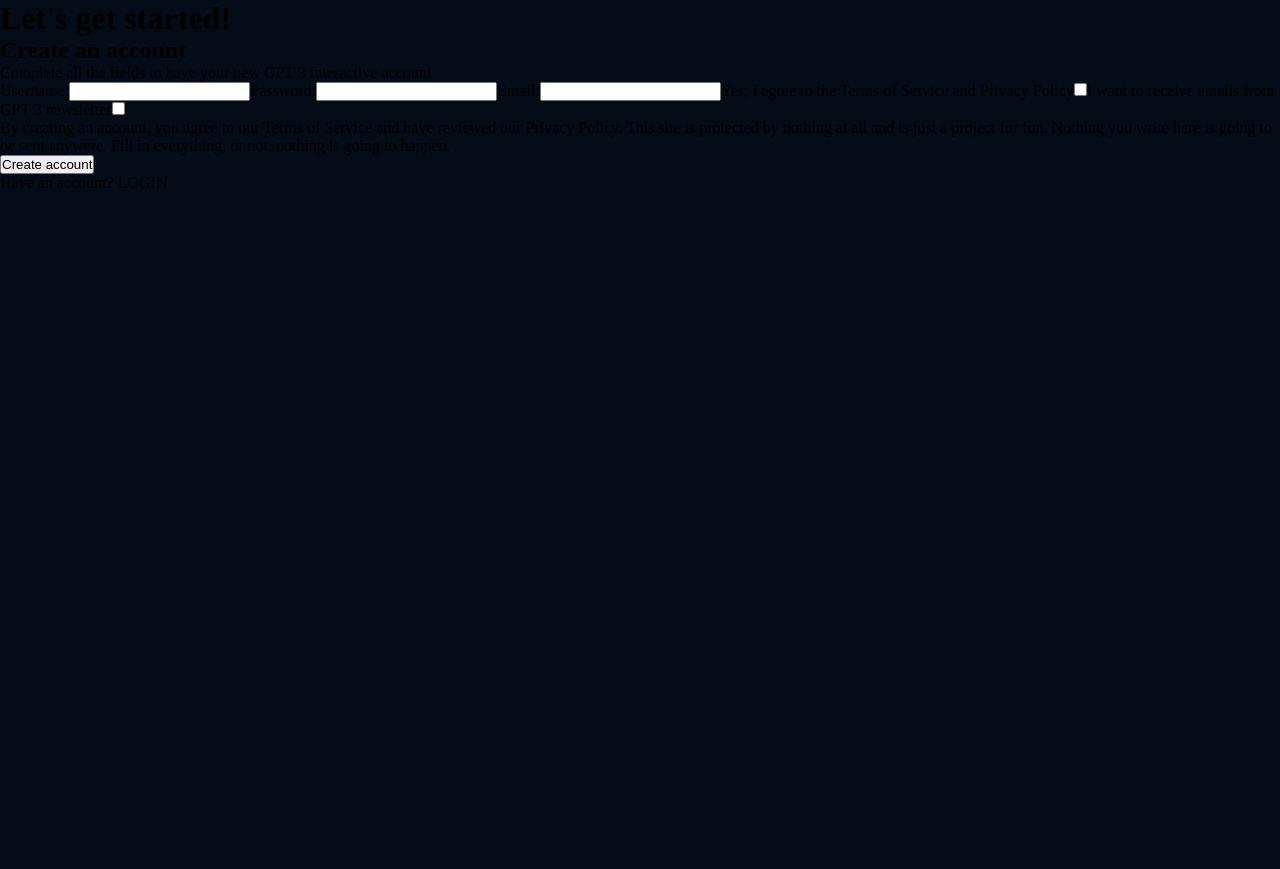
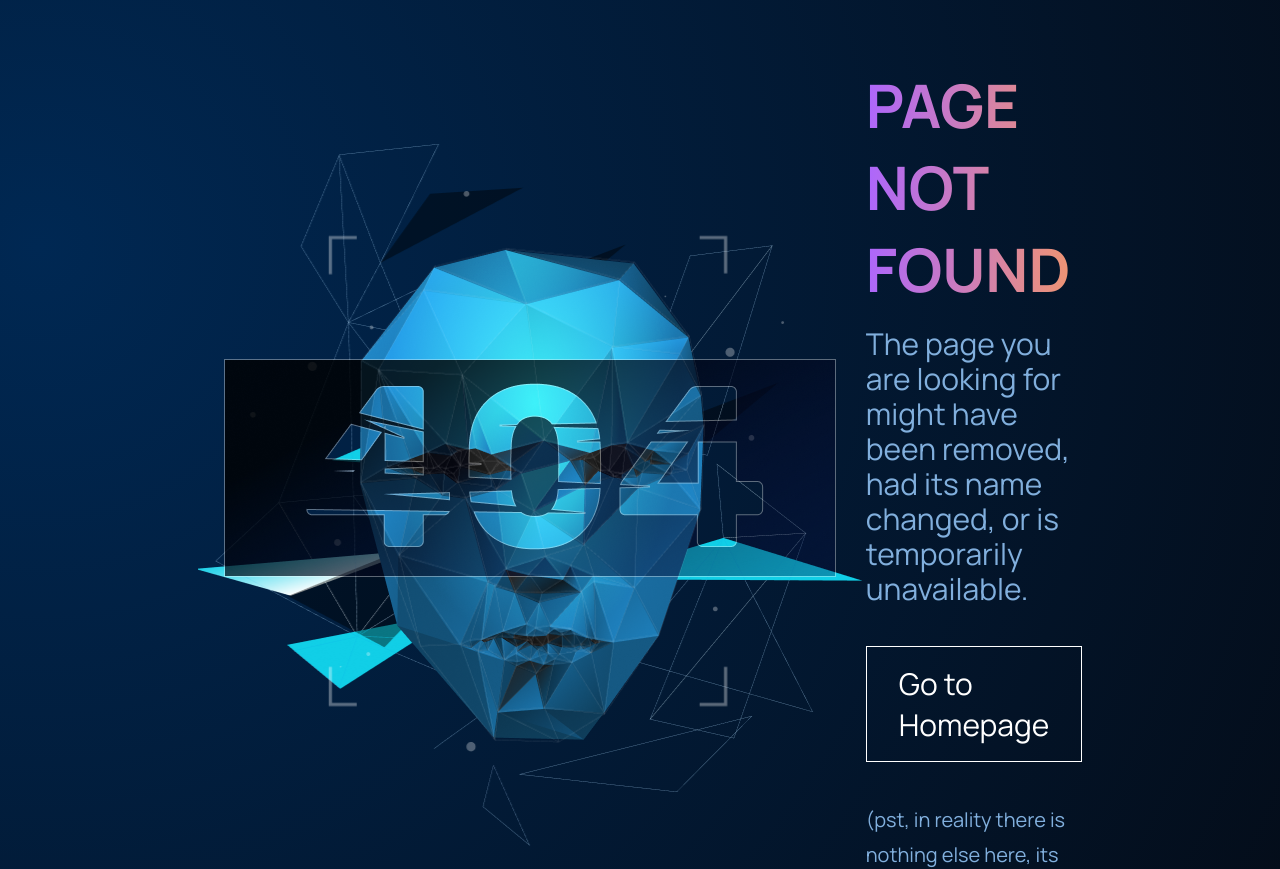
Before and after one commit to ignacioLiotti/GPT3-React_Landing_Page, a React (Create React App) app: page /get-started in a window 1280 px wide. Shown: the top 869 px of the page. Before the commit the page ends 800 px from the top, so only its background shows below. Built offline with nearby package versions, Linux system fonts and the light colour scheme.

Commit message:
Last issues solved, added the last loadings animations, href to home when click on logo and other stuff

```diff
--- a/src/App.js
+++ b/src/App.js
@@ -1,6 +1,6 @@
 import React from 'react'
 
-import {Home, SignUp, GetStarted,NotFound} from './pages'
+import {Home, SignUp,NotFound} from './pages'
 import './App.css'
 import {BrowserRouter,Routes,Route} from "react-router-dom";
 
@@ -12,7 +12,6 @@ const App = () => {
 
         <Route path="/" element={<Home />} />
         <Route path="/sign-up" element={<SignUp perform='register' />} />
-        <Route path="/get-started" element={<GetStarted />} />
       </Routes>
     </BrowserRouter>
   )
--- a/src/components/cta/Cta.jsx
+++ b/src/components/cta/Cta.jsx
@@ -1,10 +1,26 @@
 import React from 'react'
 import { Link } from 'react-router-dom'
 import './cta.css'
+import { motion } from 'framer-motion'
 
 const Cta = () => {
+
+  const loadVars={
+    initial:{
+      x:'5vw',
+      opacity: 0,
+    },
+    whileInView:{
+      x:0,
+      opacity: 1,
+      transition: {
+        duration: 3
+      }
+    }
+  }
+
   return (
-    <div className='gpt3__cta'>
+    <motion.div className='gpt3__cta' variants={loadVars} initial='initial' whileInView='whileInView' viewport={{once:true}}>
       <div className='gpt3__cta-content'>
         <p>Request Early Access to Get Started</p>
         <h3>Register today & start exploring the endless possiblities.</h3>
@@ -13,7 +29,7 @@ const Cta = () => {
       <div className='gpt3__cta-btn'>
         <Link to='/sign-up'><button type='button'>Get Started</button></Link>
       </div>
-    </div>
+    </motion.div>
   )
 }
 
--- a/src/components/cta/cta.css
+++ b/src/components/cta/cta.css
@@ -8,7 +8,13 @@
     margin: 4rem;
     border-radius: 1rem;
     background: var(--gradient-bar);
+    background-size: 200% 100%;
+	transition: background-position 5s ease-in-out;
 }
+.gpt3__cta:hover{
+    background-position: 200% 0;
+}
+
 .gpt3__cta-content p{
     font-family: var(--font-family);
     font-weight: 500;
--- a/src/components/navbar/Navbar.jsx
+++ b/src/components/navbar/Navbar.jsx
@@ -40,7 +40,7 @@ const Navbar = () => {
     <div className='gpt3__navbar'>
       <div className='gpt3__navbar-links'>
         <div className='gpt3__navbar-links_logo'>
-          <img src={logo} alt="logo" />
+          <a href='/'><img src={logo} alt="logo" /></a>
         </div>
         <div className='gpt3__navbar-links_container'>
           <Menu/>
--- a/src/components/navbar/navbar.css
+++ b/src/components/navbar/navbar.css
@@ -44,7 +44,7 @@
     border-radius: 10px;
     padding: 1rem 2rem;
     border: solid 2px transparent;
-    background-image:linear-gradient(101deg, #78e4ff, #ff48fa);
+    background-image:linear-gradient(103.22deg, #AE67FA -13.86%, #F49867 99.55%);
     background-origin: border-box;
     box-shadow: 2px 1000px 1px #031225 inset ;
 }
--- a/src/containers/blog/Blog.jsx
+++ b/src/containers/blog/Blog.jsx
@@ -2,24 +2,64 @@ import React from 'react'
 import './blog.css'
 import {Article} from '../../components'
 import {blog01,blog02,blog03,blog04,blog05} from './imports'
+import { motion } from 'framer-motion'
 
 const blog = () => {
+
+  const loadVars={
+    initial:{
+      y:'3vw',
+      opacity: 0,
+    },
+    whileInView:{
+      y:0,
+      opacity: 1,
+      transition: {
+        duration: 3
+      }
+    }
+  }
+  const loadVarsMain={
+    initial:{
+      x:'-3vw',
+      opacity: 0,
+    },
+    whileInView:{
+      x:0,
+      opacity: 1,
+      transition: {
+        duration: 3
+      }
+    }
+  }
+  const loadVarsTitle={
+    initial:{
+      opacity: 0,
+    },
+    whileInView:{
+      opacity: 1,
+      transition: {
+        duration: 3
+      }
+    }
+  }
+
   return (
     <div className='gpt3__blog section__padding' id='blog'>
       <div className='gpt3__blog-heading'>
-        <h1 className='gradient__text'>A lot is happening,
-We are blogging about it.</h1>
+        <motion.h1 className='gradient__text' variants={loadVarsTitle} initial='initial' whileInView='whileInView' viewport={{once:true}}>A lot is happening,
+We are blogging about it.</motion.h1>
       </div>
       <div className='gpt3__blog-container'>
-        <div className="gpt3__blog-container-groupA">
+        <motion.div className="gpt3__blog-container-groupA" variants={loadVarsMain} initial='initial' whileInView='whileInView' viewport={{once:true}}>
           <Article imgUrl={blog01} date="Sep 26, 2021" title="GPT-3 and Open  AI is the future. Let us exlore how it is?" />
-        </div>
-        <div className="gpt3__blog-container-groupB">
+        </motion.div>
+        <motion.div className="gpt3__blog-container-groupB" variants={loadVars} initial='initial' whileInView='whileInView' viewport={{once:true}}>
           <Article imgUrl={blog02} date="Sep 26, 2021" title="GPT-3 and Open  AI is the future. Let us exlore how it is?"/>
           <Article imgUrl={blog03} date="Sep 26, 2021" title="GPT-3 and Open  AI is the future. Let us exlore how it is?"/>
           <Article imgUrl={blog04} date="Sep 26, 2021" title="GPT-3 and Open  AI is the future. Let us exlore how it is?"/>
           <Article imgUrl={blog05} date="Sep 26, 2021" title="GPT-3 and Open  AI is the future. Let us exlore how it is?"/>
-        </div>
+        </motion.div>
       </div>
     </div>
   )
--- a/src/containers/footer/Footer.jsx
+++ b/src/containers/footer/Footer.jsx
@@ -17,7 +17,7 @@ const Footer = ({showHeading}) => {
 
       <div className='gpt3__footer-links'>
         <div className='gpt3__footer-links_logo'>
-          <img src={gpt3Logo} alt="logo" />
+          <a href='/'><img src={gpt3Logo} alt="logo" /></a>
           <p>Crechterwoord K12 182 DK Alknjkcb, All Rights Reserved</p>
         </div>
         <div className="gpt3__footer-links_div">
--- a/src/containers/possibility/Possibility.jsx
+++ b/src/containers/possibility/Possibility.jsx
@@ -117,8 +117,8 @@ const Possibility = () => {
 
   return (
     <div className='gpt3__possibility section__padding' id='possibility'>
-      <motion.div className='gpt3__possibility-image' variants={loadVars} initial='initial' whileInView='whileInView'>
-        <motion.div variants={loadVarsParent} initial='initial' animate='animate'>
+      <motion.div className='gpt3__possibility-image' variants={loadVars} initial='initial' whileInView='whileInView' viewport={{once:true}}>
+        <motion.div variants={loadVarsParent} initial='initial' animate='animate' viewport={{once:true}}>
           <motion.div variants={loadVarsChild} className='img__rad'></motion.div>
           <motion.div variants={loadVarsChild} className='img__rad'></motion.div>
           <motion.div variants={loadVarsChild} className='img__rad'></motion.div>
@@ -131,10 +131,10 @@ const Possibility = () => {
       </motion.div>
 
       <div className='gpt3__possibility-content'>
-      <Link to='/sign-up'><motion.h4 variants={loadVarsThird} initial='initial' whileInView='whileInView'>Request Early Access to Get Started</motion.h4></Link>
-        <motion.h1 className='gradient__text' variants={loadVarsFirst} initial='initial' whileInView='whileInView'>The possibilities are beyond your imagination</motion.h1>
-        <motion.p variants={loadVarsSecond} initial='initial' whileInView='whileInView'>Yet bed any for travelling assistance indulgence unpleasing. Not thoughts all exercise blessing. Indulgence way everything joy alteration boisterous the attachment. Party we years to order allow asked of.</motion.p>
-        <Link to='/sign-up'><motion.h4 variants={loadVarsThird} initial='initial' whileInView='whileInView'>Request Early Access to Get Started</motion.h4></Link>
+      <Link to='/sign-up'><motion.h4 variants={loadVarsThird} initial='initial' whileInView='whileInView' viewport={{once:true}}>Request Early Access to Get Started</motion.h4></Link>
+        <motion.h1 className='gradient__text' variants={loadVarsFirst} initial='initial' whileInView='whileInView' viewport={{once:true}}>The possibilities are beyond your imagination</motion.h1>
+        <motion.p variants={loadVarsSecond} initial='initial' whileInView='whileInView' viewport={{once:true}}>Yet bed any for travelling assistance indulgence unpleasing. Not thoughts all exercise blessing. Indulgence way everything joy alteration boisterous the attachment. Party we years to order allow asked of.</motion.p>
+        <Link to='/sign-up'><motion.h4 variants={loadVarsThird} initial='initial' whileInView='whileInView' viewport={{once:true}}>Request Early Access to Get Started</motion.h4></Link>
       </div>
     </div>
   )
--- a/src/index.css
+++ b/src/index.css
@@ -4,7 +4,7 @@
   --font-family: 'Manrope', sans-serif;
 
   --gradient-text: linear-gradient(89.97deg, #AE67FA 1.84%, #F49867 102.67%);
-  --gradient-bar: linear-gradient(103.22deg, #AE67FA -13.86%, #F49867 99.55%);
+  --gradient-bar: linear-gradient(103.22deg, #AE67FA 0%, #F49867 50.55%, #AE67FA 99.86%);
 
   --color-bg: #040C18;
   --color-footer : #031B34;
--- a/src/pages/getStarted/GetStarted.jsx
+++ /dev/null
@@ -1,39 +0,0 @@
-import React from 'react'
-import './signUp.css'
-
-const getStarted = () => {
-  return (
-    <div>
-      <h1>Let's get started!</h1>
-      <h2>Create an account</h2>
-      <p>Complete all the fields to have your new GPT 3 interactive account</p>
-      <form>
-        <label>
-          Username:
-          <input type="text" />
-        </label>
-        <label>
-          Password:
-          <input type="password" />
-        </label>
-        <label>
-          Email:
-          <input type="email" />
-        </label>
-        <label>
-          Yes, I agree to the Terms of Service and Privacy Policy
-          <input type="checkbox" />
-        </label>
-        <label>
-          I want to receive emails from GPT 3 newsletter
-          <input type="checkbox" />
-        </label>
-        <p>By creating an account, you agree to our Terms of Service and have reviewed our Privacy Policy. This site is protected by nothing at all and is just a project for fun. Nothing you write here is going to be sent anywere. Fill in everything, or not, nothing is going to happen.</p>
-        <button>Create account</button>
-      </form>
-      <a href="">Have an account? LOGIN</a>
-    </div>
-  )
-}
-
-export default getStarted
--- a/src/pages/index.js
+++ b/src/pages/index.js
@@ -1,4 +1,3 @@
 export {default as Home} from './home'
-export {default as GetStarted} from './getStarted/GetStarted'
 export {default as SignUp} from './signUp/SignUp'
 export {default as NotFound} from './notFound/NotFound'
```
Also changed, not shown: src/pages/getStarted/signUp.css (deleted).
